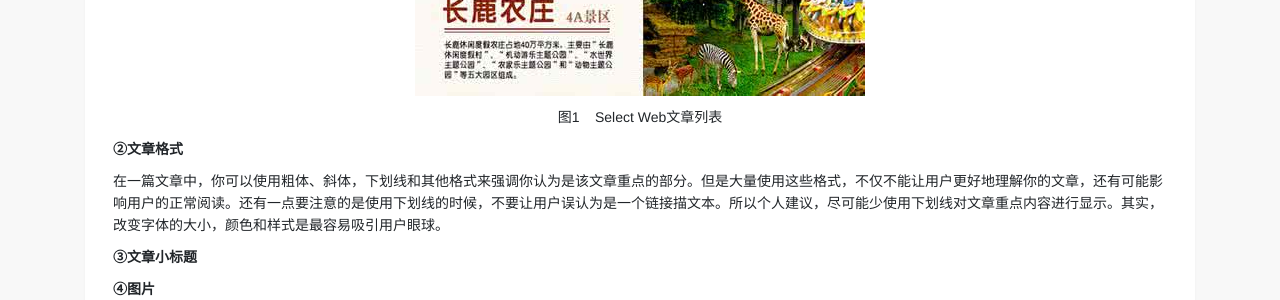
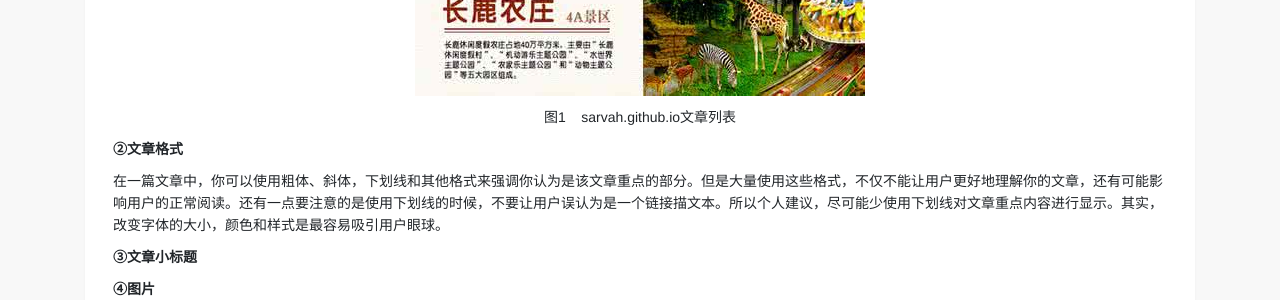
Before and after one commit to sarvah/sarvah.github.io, a Jekyll site: the page built from ueo/_posts/2011-09-06-web-read-skill.html, in a window 1280 px wide. Shown: the part 859-1159 px from the top of the page. Built offline with Jekyll 4.4.1, drawn with Linux system fonts in a browser that asks for light colours.

Commit message:
Update 2011-09-06-web-read-skill.html

```diff
--- a/ueo/_posts/2011-09-06-web-read-skill.html
+++ b/ueo/_posts/2011-09-06-web-read-skill.html
@@ -15,7 +15,7 @@ description: 正值踩青的季节，当然要出去有游玩一下，感受一
 
 　　　包括“临水而建、果蔬满园”的超五星级湖居；“美轮美奂，独具特色”的美食坊；“名厨荟萃，风味独特”的顺德农家中餐厅，“置身水底品西餐、大快朵颐观鱼舞”的水底船餐厅；“功能齐全、座位逾干”的会议室；可以“重温农家生活情趣、尽展个人热潮厨艺”的农家自助灶房；可以欣赏“牛仔与狼共舞，牛女热情相伴”的西部风情乡村KTV酒吧。此外，还设有篮球、台球、棋牌、网球、足球、乒乓球、健身房等多种参与性项目，是休闲娱乐、运动健身、团队培训拓展的首选之地。。</p>
 <p align="center"><img class="img-fluid" alt="Select Web文章列表" src="{{ site.url }}/images/ueo/web-read-skill-1.jpg"></p>
-<p align="center">图1&nbsp;&nbsp;&nbsp; Select Web文章列表</p>
+<p align="center">图1&nbsp;&nbsp;&nbsp; sarvah.github.io文章列表</p>
 <p><b>②文章格式</b></p>
 <p>在一篇文章中，你可以使用粗体、斜体，下划线和其他格式来强调你认为是该文章重点的部分。但是大量使用这些格式，不仅不能让用户更好地理解你的文章，还有可能影响用户的正常阅读。还有一点要注意的是使用下划线的时候，不要让用户误认为是一个链接描文本。所以个人建议，尽可能少使用下划线对文章重点内容进行显示。其实，改变字体的大小，颜色和样式是最容易吸引用户眼球。</p>
 <p><b>③文章小标题</b></p>
```
